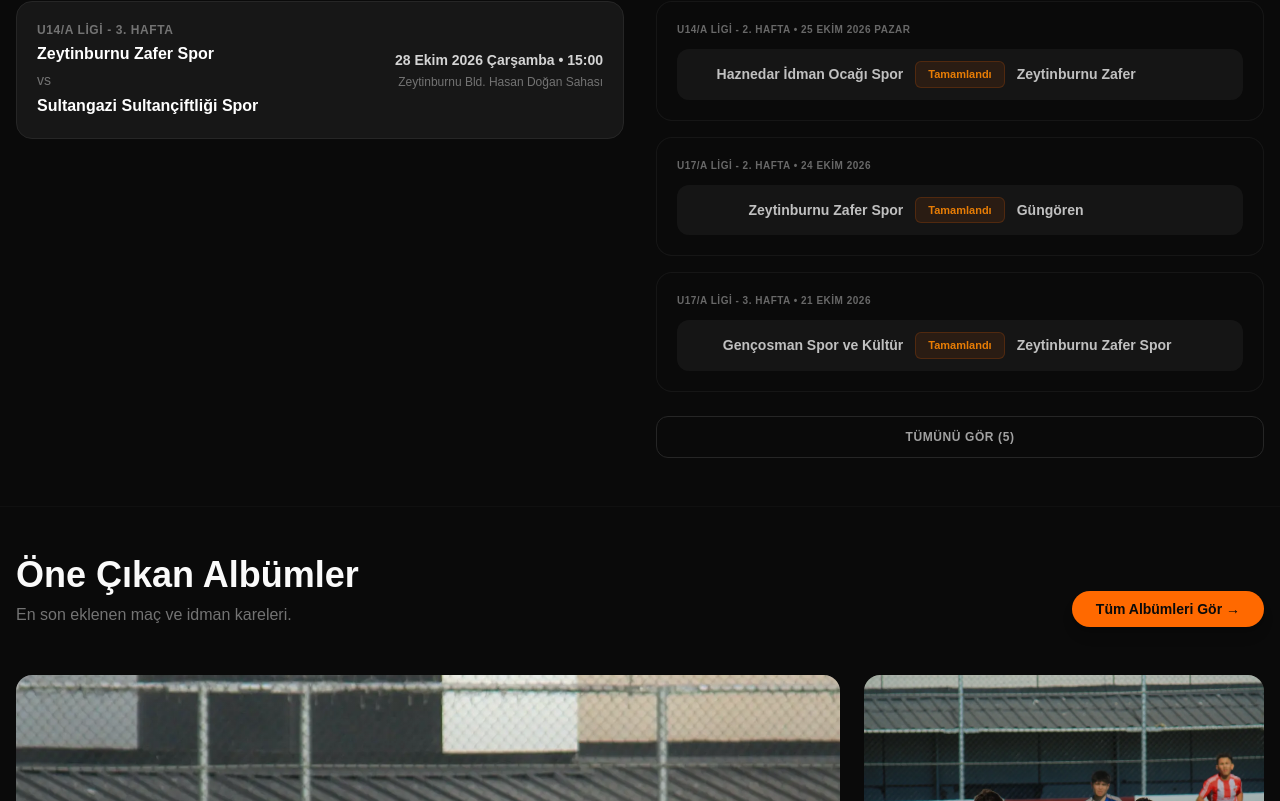
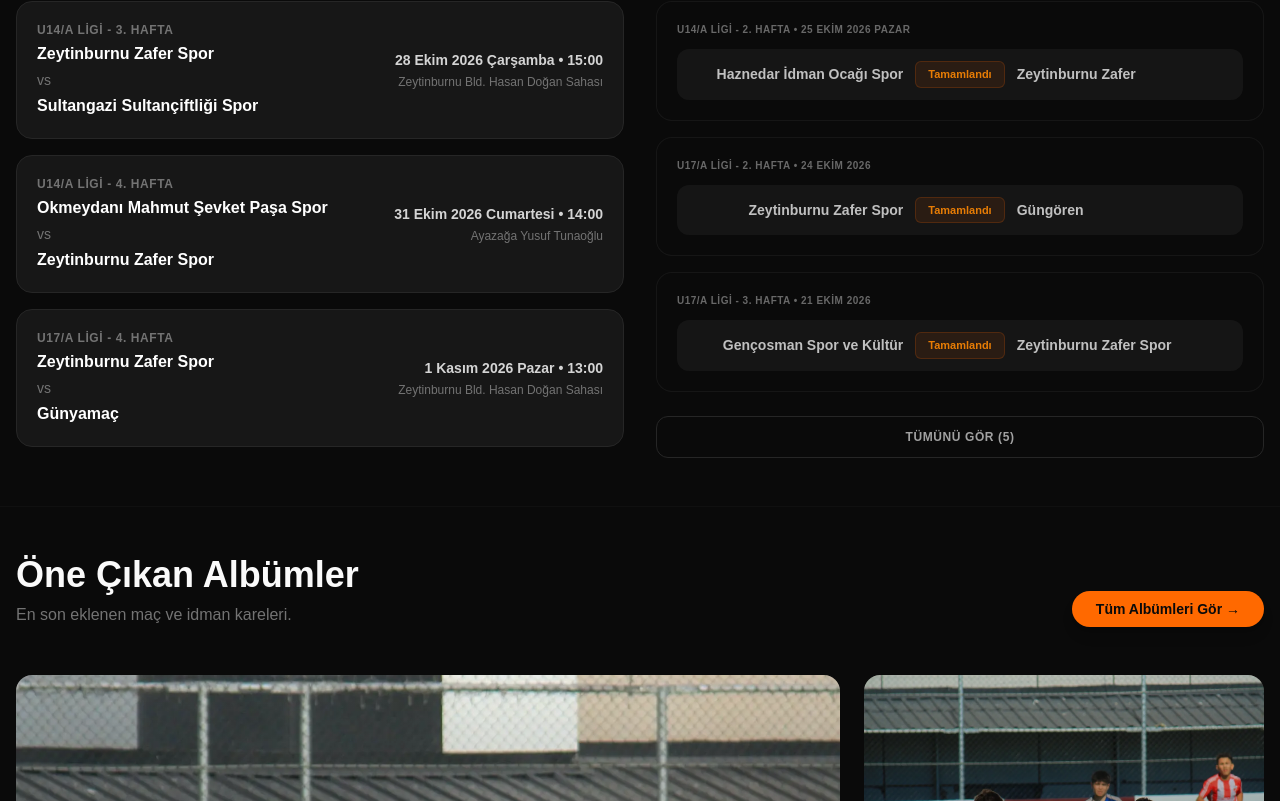
Before and after one commit to sk-raw/sametkinaz-portfolio, a Next.js app: page / in a window 1280 px wide. Shown: the part 1175-1976 px from the top of the page. Built offline with nearby package versions, Linux system fonts and the light colour scheme.

Commit message:
U14 ve U17 yeni maclari cekim takvimine eklendi

```diff
--- a/app/page.tsx
+++ b/app/page.tsx
@@ -30,6 +30,24 @@ export default function Home() {
       dateObj: new Date(2026, 9, 28, 15, 0).getTime(),
       home: "Zeytinburnu Zafer Spor",
       away: "Sultangazi Sultançiftliği Spor",
+      location: "Zeytinburnu Bld. Hasan Doğan Sahası"
+    },
+    {
+      id: 7,
+      league: "U14/A Ligi - 4. Hafta",
+      dateStr: "31 Ekim 2026 Cumartesi • 14:00",
+      dateObj: new Date(2026, 9, 31, 14, 0).getTime(),
+      home: "Okmeydanı Mahmut Şevket Paşa Spor",
+      away: "Zeytinburnu Zafer Spor",
+      location: "Ayazağa Yusuf Tunaoğlu"
+    },
+    {
+      id: 8,
+      league: "U17/A Ligi - 4. Hafta",
+      dateStr: "1 Kasım 2026 Pazar • 13:00",
+      dateObj: new Date(2026, 10, 1, 13, 0).getTime(),
+      home: "Zeytinburnu Zafer Spor",
+      away: "Günyamaç",
       location: "Zeytinburnu Bld. Hasan Doğan Sahası"
     }
   ];
```
